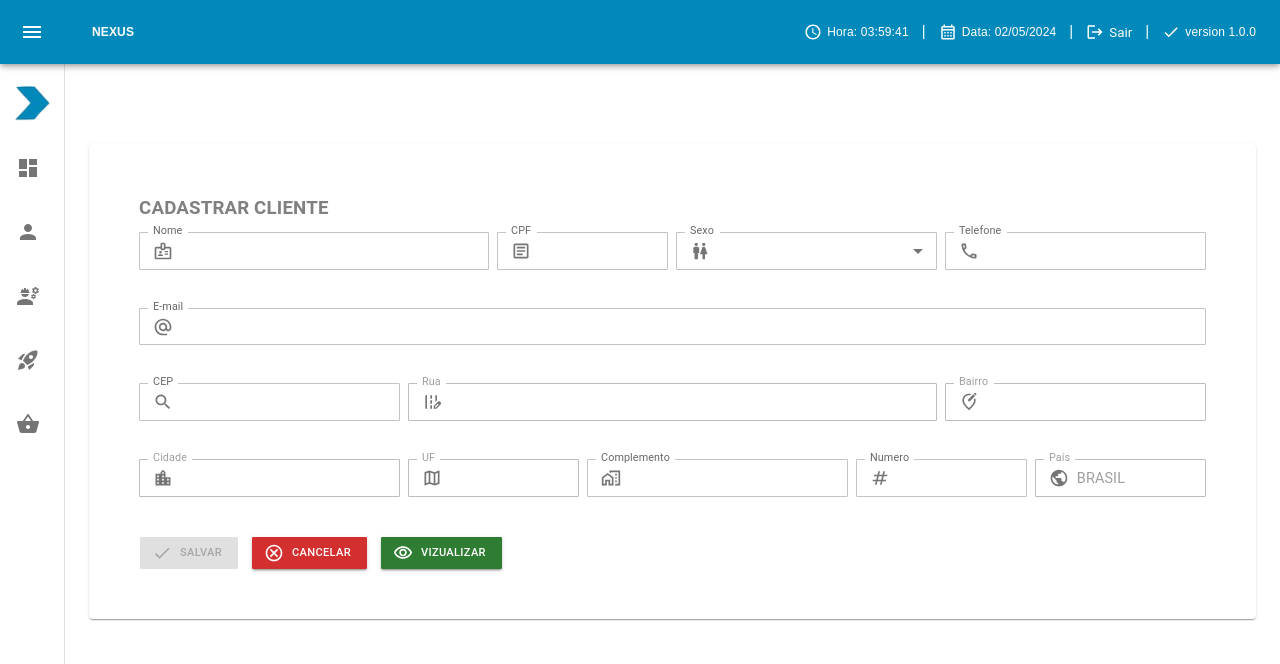
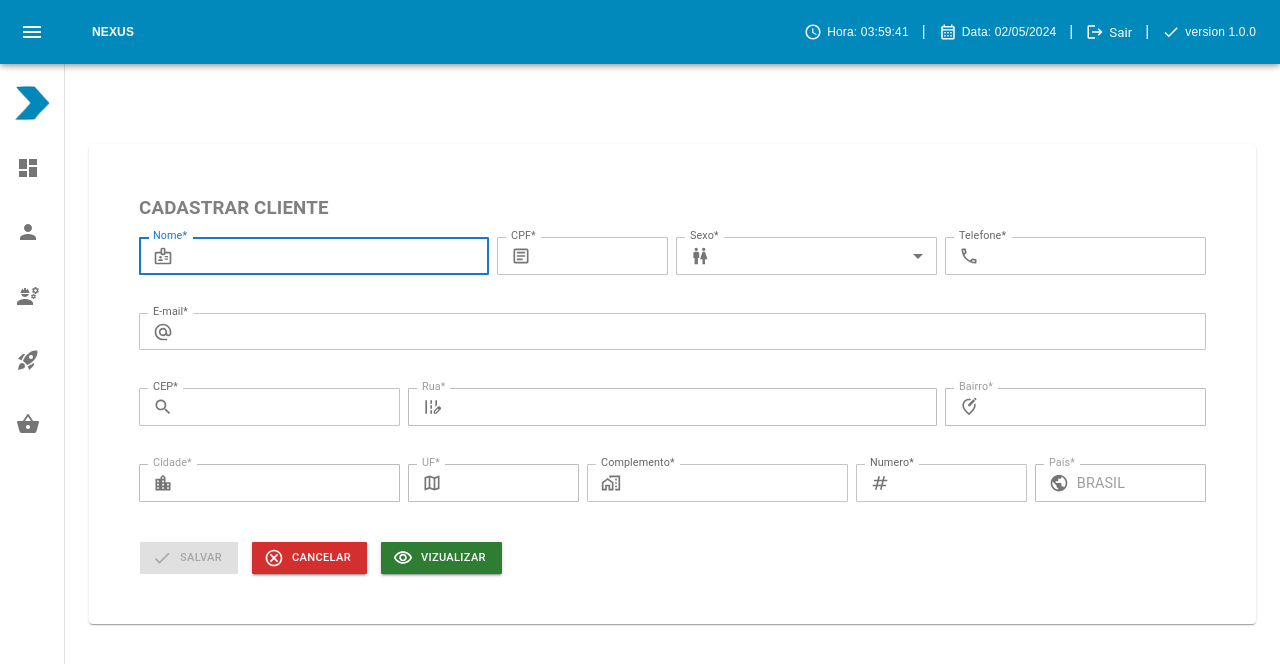
Before and after one commit to Darlonfranklin/nexus-frontend, a React (Vite) app: page /cadastros/cliente in a window 1280 px wide. Shown: the top 664 px of the page. Built offline with nearby package versions, Linux system fonts and the light colour scheme; sample sign-in values are in the browser's storage.

Commit message:
add component Form

```diff
--- a/src/components/Button/index.tsx
+++ b/src/components/Button/index.tsx
@@ -7,6 +7,7 @@ interface IButton {
   onClick?: (event: MouseEvent<HTMLButtonElement>) => void;
   startIcon?: ReactNode;
   disabled?: boolean;
+  type?: "submit" | "reset";
   color?:
     | "inherit"
     | "primary"
@@ -27,6 +28,7 @@ const Button: React.FC<IButton> = ({
   startIcon,
   onClick,
   disabled,
+  type,
 }) => {
   return (
     <ButtonUI
@@ -36,6 +38,7 @@ const Button: React.FC<IButton> = ({
       startIcon={startIcon}
       onClick={onClick}
       disabled={disabled}
+      type={type}
     >
       {children}
     </ButtonUI>
--- a/src/components/Table/index.tsx
+++ b/src/components/Table/index.tsx
@@ -151,7 +151,7 @@ const TableList: React.FC<TableProps> = ({
   };
 
   return (
-    <TableContainer component={Paper} style={{ borderRadius: "1px" }}>
+    <TableContainer component={Paper}>
       <Table>
         <TableHead>
           <TableRow>
@@ -182,7 +182,7 @@ const TableList: React.FC<TableProps> = ({
                 <TableCell
                   key={colIndex}
                   align={column.align || "left"}
-                  style={{ width: column.width }}
+                  style={{ width: column.width, fontSize: 11.5 }}
                 >
                   {column.field === "actions" ? (
                     <div
--- a/src/pages/customer/edit.tsx
+++ b/src/pages/customer/edit.tsx
@@ -1,6 +1,7 @@
 import {
   BoxContainer,
   ContainerEdit,
+  Form,
   GridContainer,
   GridContent,
   Title,
@@ -86,7 +87,7 @@ const CustomerEdit: React.FC = () => {
     !complement ||
     !number;
 
-  const clear = (): void => {
+  const handleClear = (): void => {
     setName("");
     setCpf("");
     setPhone("");
@@ -156,7 +157,12 @@ const CustomerEdit: React.FC = () => {
 
   const { update } = useCustomerService();
 
-  const handleSubmit = async (id: string | undefined, data: ICustomer) => {
+  const handleUpdate = async (
+    event: React.ChangeEvent<HTMLInputElement>,
+    id: string | undefined,
+    data: ICustomer
+  ) => {
+    event.preventDefault();
     const customerId: string = id ?? "";
     await update(customerId, data);
   };
@@ -183,14 +189,24 @@ const CustomerEdit: React.FC = () => {
     <ContainerEdit maxWidth="xl">
       <BoxContainer component={Paper}>
         <Title>EDITAR CLIENTE</Title>
+        <Form
+          component="form"
+          onSubmit={(event: React.ChangeEvent<HTMLInputElement>) =>
+            handleUpdate(event, id, data)
+          }
+          onReset={handleClear}
+        >
           <GridContainer container spacing={1}>
             <GridContent item xs={12} sm={4}>
               <Input
+                autoFocus
                 size="small"
-              label="Nome"
+                label="Nome*"
                 name="name"
                 type="text"
-              onChange={(e: any) => setName(e.target.value.toUpperCase())}
+                onChange={(e: React.ChangeEvent<HTMLInputElement>) =>
+                  setName(e.target.value.toUpperCase())
+                }
                 value={name}
                 fullWidth
                 InputLabelProps={{
@@ -213,7 +229,7 @@ const CustomerEdit: React.FC = () => {
             <GridContent item xs={12} sm={2}>
               <Input
                 size="small"
-              label="CPF"
+                label="CPF*"
                 name="cpf"
                 type="text"
                 onChange={handleCpfChange}
@@ -240,11 +256,13 @@ const CustomerEdit: React.FC = () => {
               <Input
                 select
                 size="small"
-              label="Sexo"
+                label="Sexo*"
                 name="sexo"
                 type="text"
                 value={sex}
-              onChange={(e: any) => setSex(e.target.value)}
+                onChange={(e: React.ChangeEvent<HTMLInputElement>) =>
+                  setSex(e.target.value)
+                }
                 fullWidth
                 InputLabelProps={{
                   style: { fontSize: "0.9rem" },
@@ -273,7 +291,7 @@ const CustomerEdit: React.FC = () => {
             <GridContent item xs={12} sm={3}>
               <Input
                 size="small"
-              label="Telefone"
+                label="Telefone*"
                 name="phone"
                 type="text"
                 value={phone}
@@ -299,10 +317,12 @@ const CustomerEdit: React.FC = () => {
             <GridContent item xs={12}>
               <Input
                 size="small"
-              label="E-mail"
+                label="E-mail*"
                 name="email"
                 type="text"
-              onChange={(e: any) => setEmail(e.target.value.toUpperCase())}
+                onChange={(e: React.ChangeEvent<HTMLInputElement>) =>
+                  setEmail(e.target.value.toUpperCase())
+                }
                 value={email}
                 fullWidth
                 InputLabelProps={{
@@ -325,11 +345,11 @@ const CustomerEdit: React.FC = () => {
             <GridContent item xs={12} sm={3}>
               <Input
                 size="small"
-              label="CEP"
+                label="CEP*"
                 name="cep"
                 type="text"
                 value={cep}
-              onBlur={(e: any) => checkCEP(e)}
+                onBlur={(e: React.ChangeEvent<HTMLInputElement>) => checkCEP(e)}
                 onChange={(event: any) => handleCepChange(event)}
                 InputProps={{
                   style: {
@@ -352,7 +372,7 @@ const CustomerEdit: React.FC = () => {
             <GridContent item xs={12} sm={6}>
               <Input
                 size="small"
-              label="Rua"
+                label="Rua*"
                 name="streetName"
                 type="text"
                 value={streetName}
@@ -378,7 +398,7 @@ const CustomerEdit: React.FC = () => {
             <GridContent item xs={12} sm={3}>
               <Input
                 size="small"
-              label="Bairro"
+                label="Bairro*"
                 name="neighborhood"
                 type="text"
                 value={neighborhood}
@@ -404,7 +424,7 @@ const CustomerEdit: React.FC = () => {
             <GridContent item xs={12} sm={3}>
               <Input
                 size="small"
-              label="Cidade"
+                label="Cidade*"
                 name="locality"
                 type="text"
                 value={locality}
@@ -430,7 +450,7 @@ const CustomerEdit: React.FC = () => {
             <GridContent item xs={12} sm={2}>
               <Input
                 size="small"
-              label="UF"
+                label="UF*"
                 name="uf"
                 type="text"
                 value={uf}
@@ -456,10 +476,12 @@ const CustomerEdit: React.FC = () => {
             <GridContent item xs={12} sm={3}>
               <Input
                 size="small"
-              label="Complemento"
+                label="Complemento*"
                 name="complement"
                 type="text"
-              onChange={(e: any) => setComplement(e.target.value.toUpperCase())}
+                onChange={(e: React.ChangeEvent<HTMLInputElement>) =>
+                  setComplement(e.target.value.toUpperCase())
+                }
                 value={complement}
                 fullWidth
                 InputLabelProps={{
@@ -482,10 +504,12 @@ const CustomerEdit: React.FC = () => {
             <GridContent item xs={12} sm={2}>
               <Input
                 size="small"
-              label="Numero"
+                label="Numero*"
                 name="number"
                 type="text"
-              onChange={(e: any) => setNumber(e.target.value)}
+                onChange={(e: React.ChangeEvent<HTMLInputElement>) =>
+                  setNumber(e.target.value)
+                }
                 value={number}
                 fullWidth
                 InputLabelProps={{
@@ -508,7 +532,7 @@ const CustomerEdit: React.FC = () => {
             <GridContent item xs={12} sm={2}>
               <Input
                 size="small"
-              label="País"
+                label="País*"
                 name="country"
                 type="text"
                 disabled={true}
@@ -533,7 +557,7 @@ const CustomerEdit: React.FC = () => {
             </GridContent>
             <Button
               disabled={validation}
-            onClick={() => handleSubmit(id, data)}
+              type="submit"
               color="primary"
               variant="contained"
               startIcon={<CheckOutlined />}
@@ -541,7 +565,7 @@ const CustomerEdit: React.FC = () => {
               Alterar
             </Button>
             <Button
-            onClick={clear}
+              type="reset"
               color="error"
               variant="contained"
               startIcon={<CancelOutlined />}
@@ -557,6 +581,7 @@ const CustomerEdit: React.FC = () => {
               Novo
             </Button>
           </GridContainer>
+        </Form>
       </BoxContainer>
     </ContainerEdit>
   );
--- a/src/pages/customer/index.tsx
+++ b/src/pages/customer/index.tsx
@@ -1,6 +1,7 @@
 import {
   BoxContainer,
   ContainerForm,
+  Form,
   GridContainer,
   GridContent,
   Title,
@@ -82,7 +83,7 @@ const Customer: React.FC = () => {
     !complement ||
     !number;
 
-  const clear = (): void => {
+  const handleClear = (): void => {
     setName("");
     setCpf("");
     setPhone("");
@@ -119,7 +120,7 @@ const Customer: React.FC = () => {
 
   const { save } = useCustomerService();
 
-  const handleSubmit = async (event: React.MouseEvent<HTMLButtonElement>) => {
+  const handleSubmit = async (event: React.ChangeEvent<HTMLInputElement>) => {
     event.preventDefault();
     await save(data);
   };
@@ -146,14 +147,18 @@ const Customer: React.FC = () => {
     <ContainerForm maxWidth="xl">
       <BoxContainer component={Paper}>
         <Title>CADASTRAR CLIENTE</Title>
+        <Form component="form" onSubmit={handleSubmit} onReset={handleClear}>
           <GridContainer container spacing={1}>
             <GridContent item xs={12} sm={4}>
               <Input
+                autoFocus
                 size="small"
-              label="Nome"
+                label="Nome*"
                 name="name"
                 type="text"
-              onChange={(e: any) => setName(e.target.value.toUpperCase())}
+                onChange={(e: React.ChangeEvent<HTMLInputElement>) =>
+                  setName(e.target.value.toUpperCase())
+                }
                 value={name}
                 fullWidth
                 InputLabelProps={{
@@ -172,7 +177,7 @@ const Customer: React.FC = () => {
             <GridContent item xs={12} sm={2}>
               <Input
                 size="small"
-              label="CPF"
+                label="CPF*"
                 name="cpf"
                 type="text"
                 onChange={handleCpfChange}
@@ -195,11 +200,13 @@ const Customer: React.FC = () => {
               <Input
                 select
                 size="small"
-              label="Sexo"
+                label="Sexo*"
                 name="sexo"
                 type="text"
                 value={sex}
-              onChange={(e: any) => setSex(e.target.value)}
+                onChange={(e: React.ChangeEvent<HTMLInputElement>) =>
+                  setSex(e.target.value)
+                }
                 fullWidth
                 InputLabelProps={{
                   style: { fontSize: "0.9rem" },
@@ -224,7 +231,7 @@ const Customer: React.FC = () => {
             <GridContent item xs={12} sm={3}>
               <Input
                 size="small"
-              label="Telefone"
+                label="Telefone*"
                 name="phone"
                 type="text"
                 value={phone}
@@ -246,10 +253,12 @@ const Customer: React.FC = () => {
             <GridContent item xs={12}>
               <Input
                 size="small"
-              label="E-mail"
+                label="E-mail*"
                 name="email"
                 type="text"
-              onChange={(e: any) => setEmail(e.target.value.toUpperCase())}
+                onChange={(e: React.ChangeEvent<HTMLInputElement>) =>
+                  setEmail(e.target.value.toUpperCase())
+                }
                 value={email}
                 fullWidth
                 InputLabelProps={{
@@ -268,11 +277,11 @@ const Customer: React.FC = () => {
             <GridContent item xs={12} sm={3}>
               <Input
                 size="small"
-              label="CEP"
+                label="CEP*"
                 name="cep"
                 type="text"
                 value={cep}
-              onBlur={(e: any) => checkCEP(e)}
+                onBlur={(e: React.ChangeEvent<HTMLInputElement>) => checkCEP(e)}
                 onChange={(event: any) => handleCepChange(event)}
                 InputProps={{
                   style: { fontSize: "0.9rem", borderRadius: "1px" },
@@ -291,7 +300,7 @@ const Customer: React.FC = () => {
             <GridContent item xs={12} sm={6}>
               <Input
                 size="small"
-              label="Rua"
+                label="Rua*"
                 name="streetName"
                 type="text"
                 value={streetName}
@@ -313,7 +322,7 @@ const Customer: React.FC = () => {
             <GridContent item xs={12} sm={3}>
               <Input
                 size="small"
-              label="Bairro"
+                label="Bairro*"
                 name="neighborhood"
                 type="text"
                 value={neighborhood}
@@ -335,7 +344,7 @@ const Customer: React.FC = () => {
             <GridContent item xs={12} sm={3}>
               <Input
                 size="small"
-              label="Cidade"
+                label="Cidade*"
                 name="locality"
                 type="text"
                 value={locality}
@@ -357,7 +366,7 @@ const Customer: React.FC = () => {
             <GridContent item xs={12} sm={2}>
               <Input
                 size="small"
-              label="UF"
+                label="UF*"
                 name="uf"
                 type="text"
                 value={uf}
@@ -379,10 +388,12 @@ const Customer: React.FC = () => {
             <GridContent item xs={12} sm={3}>
               <Input
                 size="small"
-              label="Complemento"
+                label="Complemento*"
                 name="complement"
                 type="text"
-              onChange={(e: any) => setComplement(e.target.value.toUpperCase())}
+                onChange={(e: React.ChangeEvent<HTMLInputElement>) =>
+                  setComplement(e.target.value.toUpperCase())
+                }
                 value={complement}
                 fullWidth
                 InputLabelProps={{
@@ -401,10 +412,12 @@ const Customer: React.FC = () => {
             <GridContent item xs={12} sm={2}>
               <Input
                 size="small"
-              label="Numero"
+                label="Numero*"
                 name="number"
                 type="text"
-              onChange={(e: any) => setNumber(e.target.value)}
+                onChange={(e: React.ChangeEvent<HTMLInputElement>) =>
+                  setNumber(e.target.value)
+                }
                 value={number}
                 fullWidth
                 InputLabelProps={{
@@ -423,7 +436,7 @@ const Customer: React.FC = () => {
             <GridContent item xs={12} sm={2}>
               <Input
                 size="small"
-              label="País"
+                label="País*"
                 name="country"
                 type="text"
                 disabled={true}
@@ -442,18 +455,19 @@ const Customer: React.FC = () => {
                 }}
               />
             </GridContent>
+
             <Button
               disabled={validation}
-            onClick={handleSubmit}
               color="primary"
               variant="contained"
+              type="submit"
               startIcon={<CheckOutlined />}
             >
               Salvar
             </Button>
             <Button
-            onClick={clear}
               color="error"
+              type="reset"
               variant="contained"
               startIcon={<CancelOutlined />}
             >
@@ -468,6 +482,7 @@ const Customer: React.FC = () => {
               Vizualizar
             </Button>
           </GridContainer>
+        </Form>
       </BoxContainer>
     </ContainerForm>
   );
--- a/src/pages/customer/styles.ts
+++ b/src/pages/customer/styles.ts
@@ -18,7 +18,7 @@ export const ContainerForm = styled(ContainerUi)``;
 export const ContainerEdit = styled(ContainerUi)``;
 
 export const Title = styled.h3`
-  margin-bottom: 10px;
+  margin-bottom: 15px;
   align-items: center;
   display: flex;
   color: gray;
@@ -27,3 +27,5 @@ export const Title = styled.h3`
 export const GridContent = styled(Grid)`
   margin-bottom: 30px !important;
 `;
+
+export const Form = styled(Box)``;
--- a/src/services/customer/index.ts
+++ b/src/services/customer/index.ts
@@ -25,11 +25,11 @@ export const useCustomerService = () => {
         try {
             const response: AxiosResponse<ICustomer> = await client.put<ICustomer>(`/clients/${customerId}`, newData);
             toast.success("Dados do cliente atualizados com sucesso!!!");
-            navigate("listar");
+            navigate("/cadastros/cliente/listar");
             return response.data;
         } catch (error) {
             toast.error("Erro ao atualizar os dados do cliente!!!");
-            throw error;
+            navigate("/cadastros/editar");
         }
     };
 
```
Lines whose indentation alone changed are shown as unchanged.
